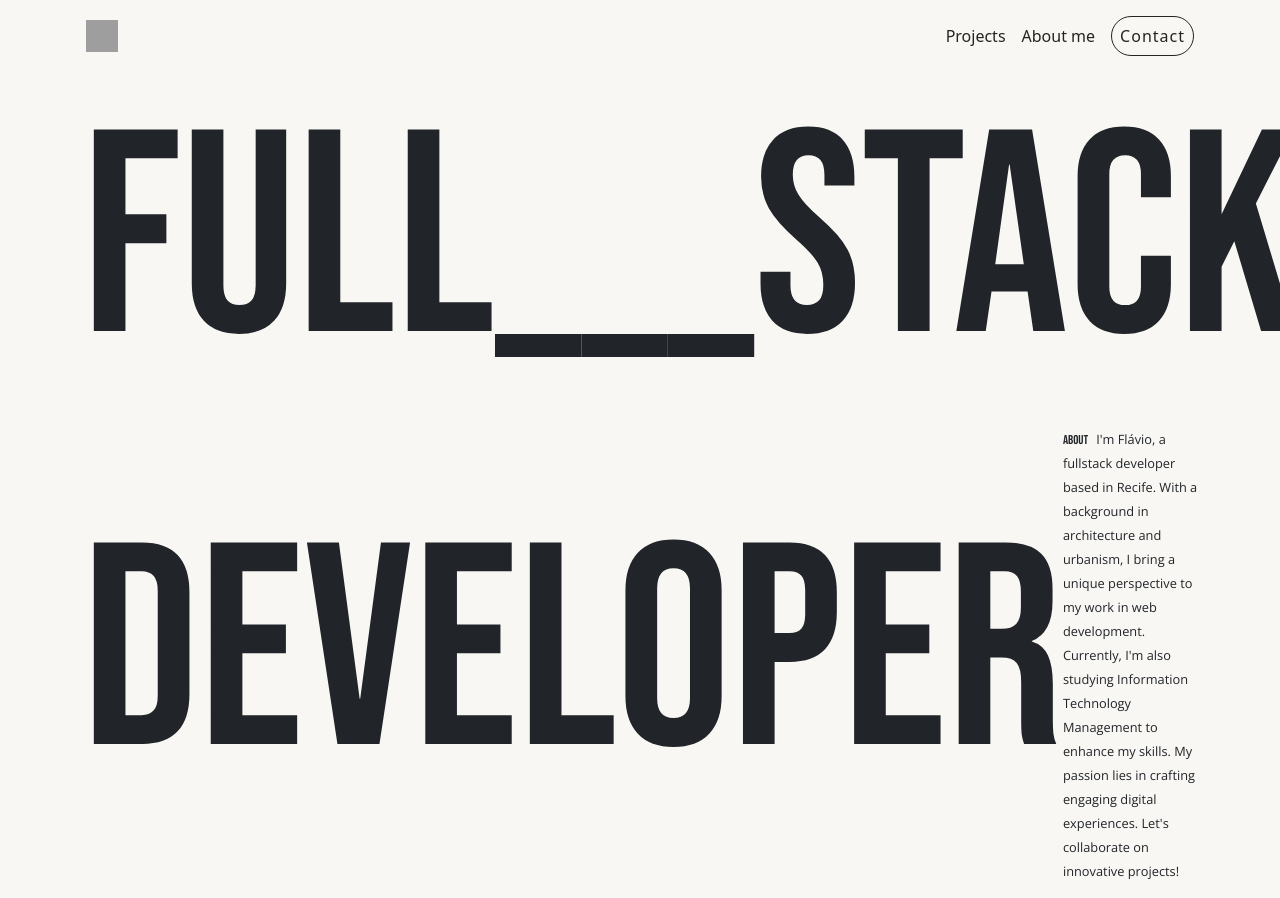
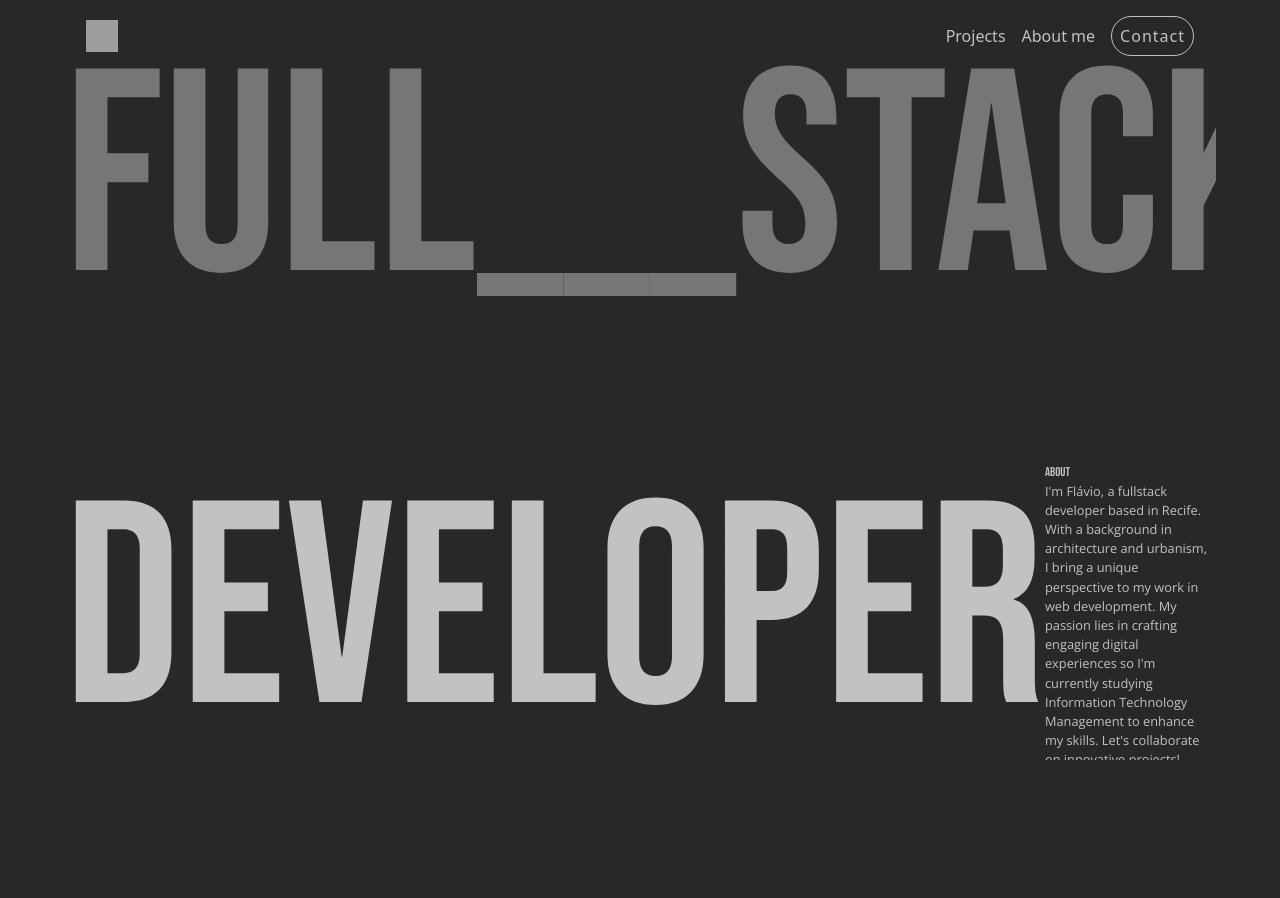
Before and after one commit to flavioxe/portfolio, a React (Vite) app: page / in a window 1280 px wide. After the commit the page ends 800 px from the top, so only its background shows below. Built offline with nearby package versions, Linux system fonts and the light colour scheme; grey boxes are pictures that could not be loaded.

Commit message:
new banner animation

```diff
--- a/src/components/Banner.jsx
+++ b/src/components/Banner.jsx
@@ -4,28 +4,29 @@ export function Banner() {
   return (
     <>
       <section
-        className={`${styles.bannerWrapper} container d-flex align-items-center justify-content-start`}
+        className={`${styles.bannerWrapper}  d-flex align-items-center justify-content-start`}
       >
-        <main className="d-flex align-items-center">
-          <h1 className={`${styles.bannerText}`}>Full___Stack</h1>
-          {/* <h1 className={`${styles.bannerHash}`}>-</h1>
-          <h1 className={`${styles.bannerText}`}>Stack</h1> */}
-        </main>
-
-        <main className="d-flex align-items-center">
-          <h1 className={`${styles.bannerText}`}>Developer</h1>
-          <p className={styles.aboutWrapper}>
-            <span className={styles.aboutTitle}>ABOUT</span>
-            <span className={styles.aboutDescription}>
-              I'm Flávio, a fullstack developer based in Recife. With a
-              background in architecture and urbanism, I bring a unique
-              perspective to my work in web development. Currently, I'm also
-              studying Information Technology Management to enhance my skills.
-              My passion lies in crafting engaging digital experiences. Let's
-              collaborate on innovative projects!
+        <div className={styles.textTop}>
+          <div>
+            <span>full___stack</span>
+          </div>
+        </div>
+        <div className={styles.textBottom}>
+          <div className="d-flex align-items-center">
+            developer{" "}
+            <span className={styles.aboutTitle}>
+              ABOUT{" "}
+              <span className={styles.aboutDescription}>
+                I'm Flávio, a fullstack developer based in Recife. With a
+                background in architecture and urbanism, I bring a unique
+                perspective to my work in web development. My passion lies in
+                crafting engaging digital experiences so I'm currently studying
+                Information Technology Management to enhance my skills. Let's
+                collaborate on innovative projects!
+              </span>
             </span>
-          </p>
-        </main>
+          </div>
+        </div>
       </section>
     </>
   );
--- a/src/components/Banner.module.scss
+++ b/src/components/Banner.module.scss
@@ -1,15 +1,68 @@
 @import '../global.scss';
 
+// .bannerWrapper {
+//     flex-wrap: wrap;
+// }
+
 .bannerWrapper {
-    flex-wrap: wrap;
+    color: $gray;
+    font-family: "Bebas Neue", sans-serif;
+    height: 90vmin;
+    width: 90%;
+    position: absolute;
+    left: 50%;
+    top: 50%;
+    transform: translate(-50%, -50%);
 }
 
-.bannerText {
-    font-size: 18rem;
-    font-family: "Bebas Neue", sans-serif;
+.bannerWrapper > div {
+    position: absolute;
+    height: 50%;
+    width: 100%;
+    overflow: hidden;
 }
 
-.aboutWrapper {
+.bannerWrapper > div div {
+    font-size: 18rem;
+    padding: 0;
+    position: absolute;
+}
+  .bannerWrapper > div div span {
+    display: block;
+  }
+  .bannerWrapper > div.textTop {
+    border-bottom: 0px solid transparent;
+    top: 0;
+  }
+  .bannerWrapper > div.textTop div {
+    animation: showTopText 1s;
+    animation-delay: 0.5s;
+    animation-fill-mode: forwards;
+    bottom: 0;
+    transform: translate(0, 100%);
+  }
+  .bannerWrapper > div.textTop div span:first-child {
+    color: #767676;
+  }
+  .bannerWrapper > div.textBottom {
+    bottom: 0;
+  }
+  .bannerWrapper > div.textBottom div {
+    animation: showBottomText 0.8s;
+    animation-delay: 0.5s;
+    animation-fill-mode: forwards;
+    top: 0;
+    transform: translate(0, -100%);
+  }
+
+// .bannerText {
+//     font-size: 18rem;
+//     font-family: "Bebas Neue", sans-serif;
+//     color: $gray;
+// }
+
+// .aboutWrapper {
+    // }
         .aboutTitle {
             font-family: "Bebas Neue", sans-serif;
             font-size: 0.8rem;
@@ -19,4 +72,14 @@
     font-family: "Open Sans", arial;
     font-size: 0.8rem;
 }
+
+@keyframes showTopText {
+    0% { transform: translate3d(0, 100%, 0); }
+    // 40%, 60% { transform: translate3d(0, 50%, 0); }
+    100% { transform: translate3d(0, 0, 0); }
 }
+
+@keyframes showBottomText {
+    0% { transform: translate3d(0, -100%, 0); }
+    100% { transform: translate3d(0, 0, 0); }
+}
--- a/src/components/ButtonPrimaty.module.scss
+++ b/src/components/ButtonPrimaty.module.scss
@@ -4,7 +4,7 @@
     display: inline-flex;
     height: 2.5rem;
     width: fit-content;
-    border: 1px solid $gray2;
+    border: 1px solid $gray;
     background-color: transparent;
     padding: 0.5rem;
     text-decoration: none;
@@ -25,7 +25,7 @@
         }
 
         .btnText {
-            color: $white;
+            color: $gray3;
         }
     }
 }
@@ -36,7 +36,7 @@
     opacity: 0;
     line-height: 40px;
     border-radius: 50%;
-    background: $gray2;
+    background: $gray;
     position: absolute;
     transition: all .5s ease-Out;
     top: 20px;
@@ -46,7 +46,7 @@
 .btnText {
     position: relative;
     transition: all .45s ease-Out;
-    color: $gray2;
+    color: $gray;
     text-decoration: none;
     letter-spacing: 1px;
 }
--- a/src/global.scss
+++ b/src/global.scss
@@ -6,8 +6,10 @@ $green4: #3a5a40;
 $white: #f9f7f3;
 $brown1: #faedcd;
 $brown2: #d4a373;
+$gray: #c2c2c2;
 $gray1: #403d39;
 $gray2: #252422;
+$gray3: #282828;
 $tomato: #f7a072;
 
 * {
@@ -21,7 +23,7 @@ $tomato: #f7a072;
 }
 
 a {
-    color: $gray2;
+    color: $gray;
     text-decoration: none;
     position: relative;
 
@@ -32,7 +34,7 @@ a {
         height: 0.063rem;
         bottom: 0;
         left: 0;
-        background-color: $gray2;
+        background-color: $gray;
         visibility: hidden;
         -webkit-transform: scaleX(0);
         transform: scaleX(0);
--- a/src/index.scss
+++ b/src/index.scss
@@ -1,5 +1,5 @@
 @import '../src/global.scss';
 
 body {
-    background-color: $white;
+    background-color: $gray3;
 }
```
Lines whose indentation alone changed are shown as unchanged.
